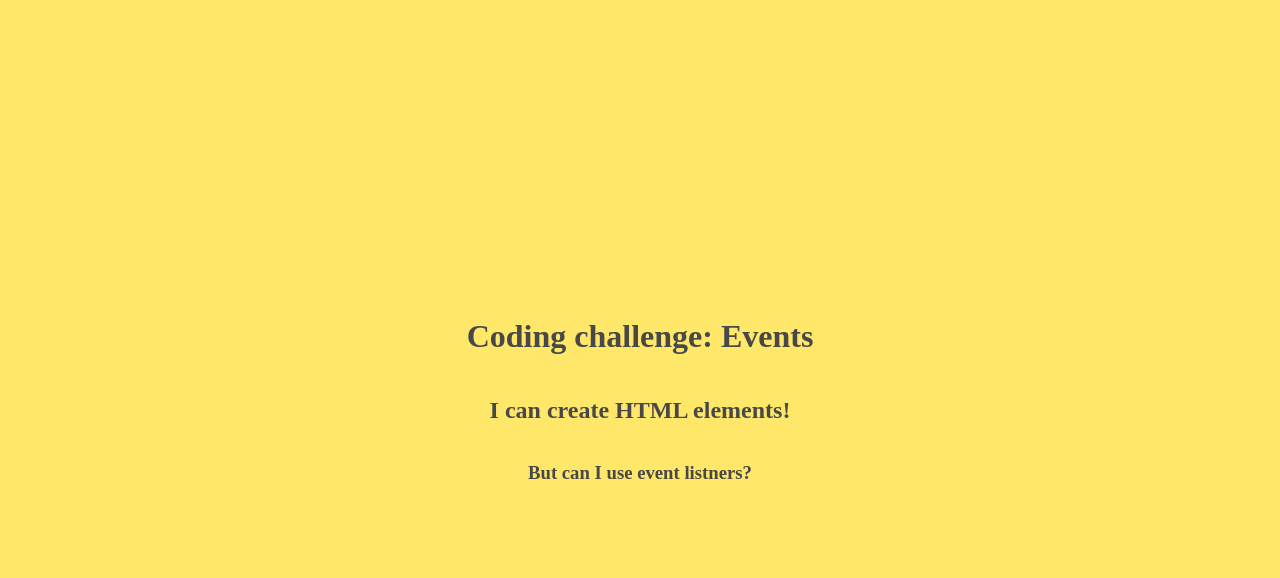
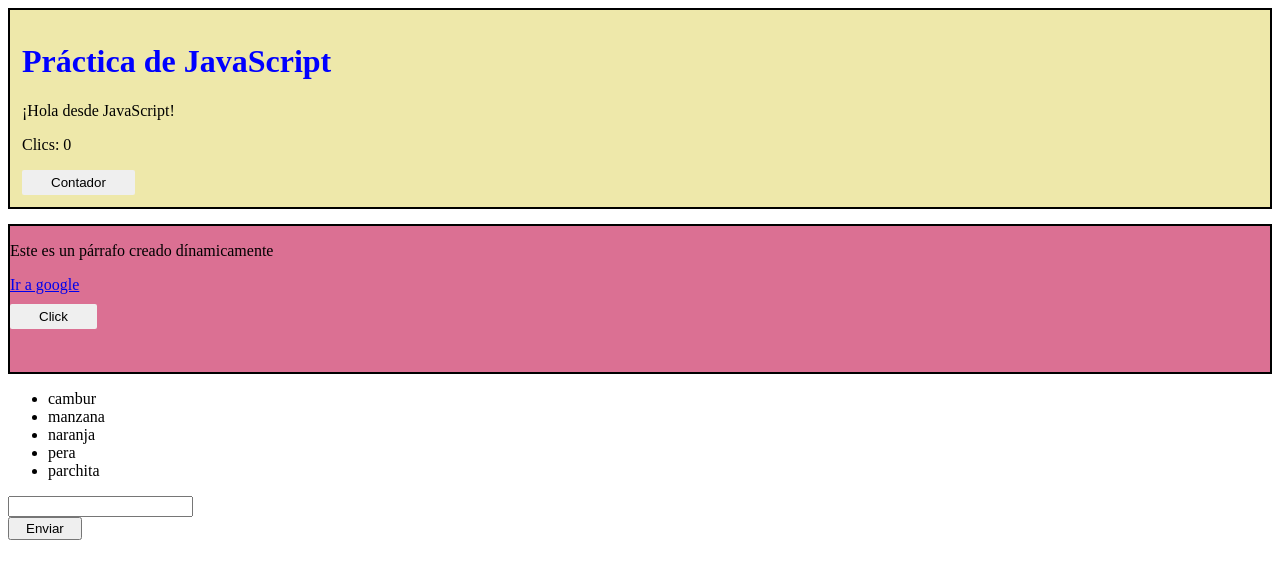
Before and after one commit to Ozzie1311/Ejercicios, a plain HTML site: page DOM/Events/index.html in a window 1280 px wide. Drawn offline with Linux system fonts and the light colour scheme.

Commit message:
Making DOM changes

```diff
--- a/DOM/Events/index.html
+++ b/DOM/Events/index.html
@@ -1,27 +1,8 @@
 <html>
   <head>
-    <style>
-      html,
-      body {
-        margin: 0;
-        padding: 0;
-      }
-      body {
-        background: rgb(255, 231, 105);
-        color: #484848;
-        text-align: center;
-        display: flex;
-        flex-direction: column;
-        justify-content: center;
-        align-items: center;
-        height: 100vh;
-      }
-    </style>
+    <link rel="stylesheet" href="style.css" />
   </head>
   <body>
-    <h1>Coding challenge: Events</h1>
-    <h2>I can create HTML elements!</h2>
-    <h3>But can I use event listners?</h3>
     <script src="index.js"></script>
   </body>
 </html>
--- a/DOM/Events/index.js
+++ b/DOM/Events/index.js
@@ -1,19 +1,86 @@
-// Challenge:
-// 1. Select h1 and add a click event listener.
-// Log the text from the element to the console.
+const p = document.createElement('p')
+p.id = 'miParrafo'
+p.textContent = '¡Hola desde JavaScript!'
 
-// 2. Add the same functionality to all the elements displayed
-// in Scrimba web browser. Finally, try to trigger the event when you
-// hover the mouse over the elements, instead of when clicking on them
+const h1 = document.createElement('h1')
+h1.textContent = 'Práctica de JavaScript'
+h1.id = 'tituloPrincipal'
+h1.style.color = 'blue'
+h1.style.fontSize = '2em'
 
-const h1 = document.querySelector('h1')
-h1.addEventListener('mouseover', (event) => {
-  console.log(event.target.textContent)
+const div = document.createElement('div')
+div.id = 'contenedor'
+div.className = 'resaltado'
+
+const divOculto = document.createElement('div')
+divOculto.className = 'oculto'
+divOculto.id = 'cajaOculta'
+
+const p2 = document.createElement('p')
+p2.textContent = 'Este es un párrafo creado dínamicamente'
+
+const a = document.createElement('a')
+a.setAttribute('href', 'https://www.google.com')
+a.setAttribute('rel', 'noreferrer')
+a.setAttribute('target', '_blank')
+a.setAttribute('rel', 'noopener')
+a.textContent = 'Ir a google'
+
+const ul = document.createElement('ul')
+ul.id = 'miLista'
+const frutas = ['cambur', 'manzana', 'naranja', 'pera', 'parchita']
+for (let fruta of frutas) {
+  const li = document.createElement('li')
+  li.textContent = fruta
+  ul.append(li)
+}
+
+const button = document.createElement('button')
+button.id = 'miBoton'
+button.textContent = 'Click'
+button.addEventListener('click', () => {
+  alert('¡Hiciste click!')
 })
 
-console.log(navigator.deviceMemory)
-console.log(
-  navigator.geolocation.getCurrentPosition((position) => {
-    console.log(position)
-  })
-)
+const buttonContador = document.createElement('button')
+buttonContador.id = 'botonContador'
+buttonContador.textContent = 'Contador'
+let contador = 0
+
+const pContador = document.createElement('p')
+pContador.id = 'contador'
+pContador.textContent = `Clics: 0`
+
+buttonContador.addEventListener('click', () => {
+  console.log(`Aumentando el contador: ${contador}`)
+  contador++
+  pContador.textContent = `Clics: ${contador}`
+})
+
+const form = document.createElement('form')
+const input = document.createElement('input')
+input.id = 'nombreInput'
+input.type = 'text'
+const submitButton = document.createElement('button')
+submitButton.id = 'enviarBoton'
+submitButton.type = 'submit'
+submitButton.textContent = 'Enviar'
+
+const pMensaje = document.createElement('p')
+
+submitButton.addEventListener('click', (event) => {
+  event.preventDefault()
+  inputValue = document.querySelector('#nombreInput').value
+  if (inputValue === '') {
+    pMensaje.textContent = 'El campo de texto no puede estar vaciado'
+    form.append(pMensaje)
+  } else {
+    pMensaje.textContent = 'El formulario ha sido enviado éxitosamente'
+    form.append(pMensaje)
+  }
+})
+
+form.append(input, submitButton)
+div.append(h1, p, pContador, buttonContador)
+divOculto.append(p2, a, button)
+document.body.append(div, divOculto, ul, form)
--- /dev/null
+++ b/DOM/Events/style.css
@@ -0,0 +1,36 @@
+* {
+  box-sizing: border-box;
+}
+
+.resaltado {
+  background-color: palegoldenrod;
+  border: 2px solid black;
+  padding: 12px;
+}
+
+.oculto {
+  display: block;
+  background-color: palevioletred;
+  height: 150px;
+  border: 2px solid black;
+  margin-top: 15px;
+}
+
+#miBoton,
+#botonContador {
+  display: block;
+  padding: 4px 28px;
+  margin-top: 10px;
+  border-radius: 2px;
+  border: 1px solid transparent;
+}
+
+#enviarBoton {
+  display: block;
+  padding: 2px 16px;
+}
+
+#miBoton:hover,
+#botonContador:hover {
+  border: 1px solid black;
+}
```
Also changed, not shown: Promesas/Fetch/fetch.js (added, +22 -0 lines), Promesas/Promesas.js (added, +48 -0 lines), Promesas/index.html (added, +11 -0 lines).
